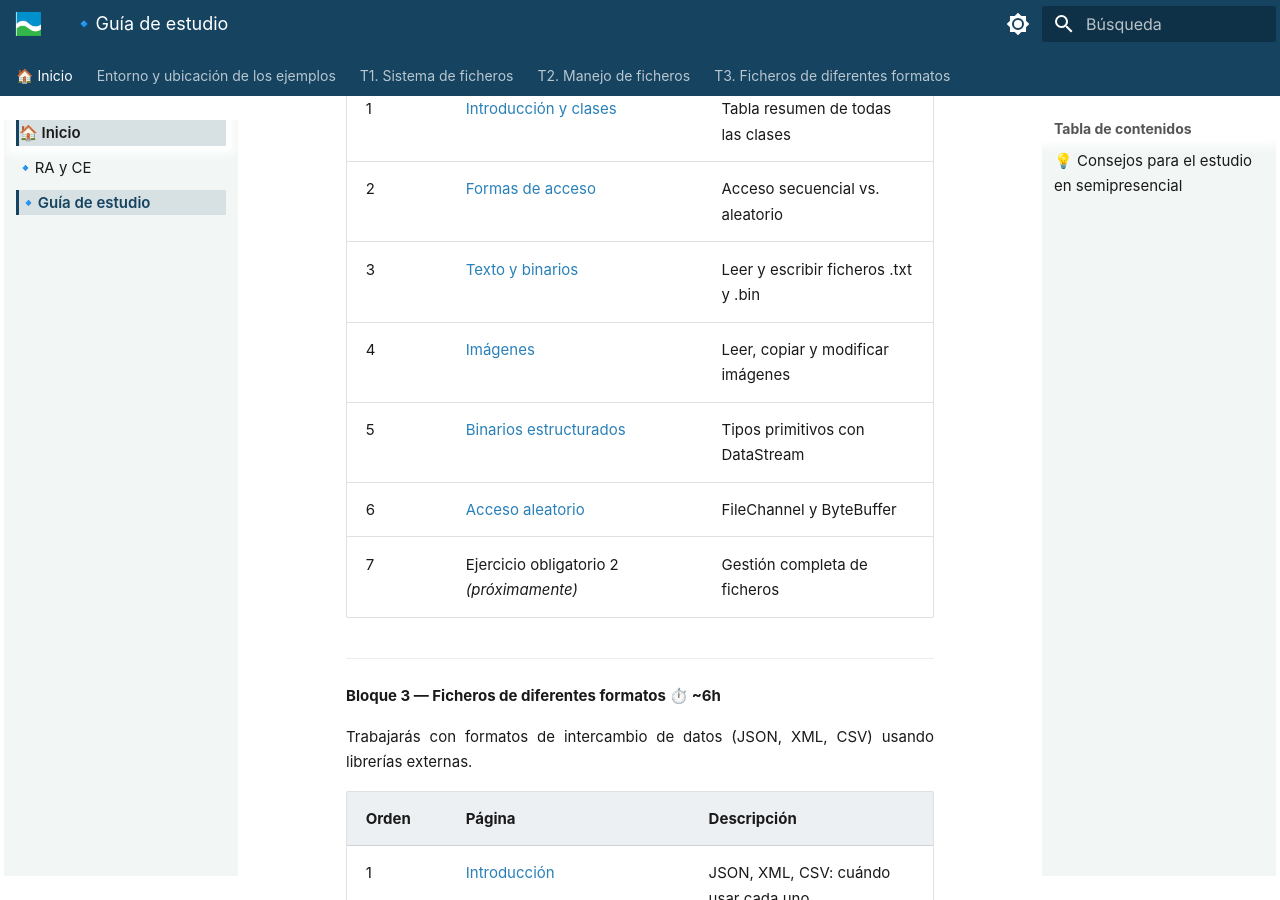
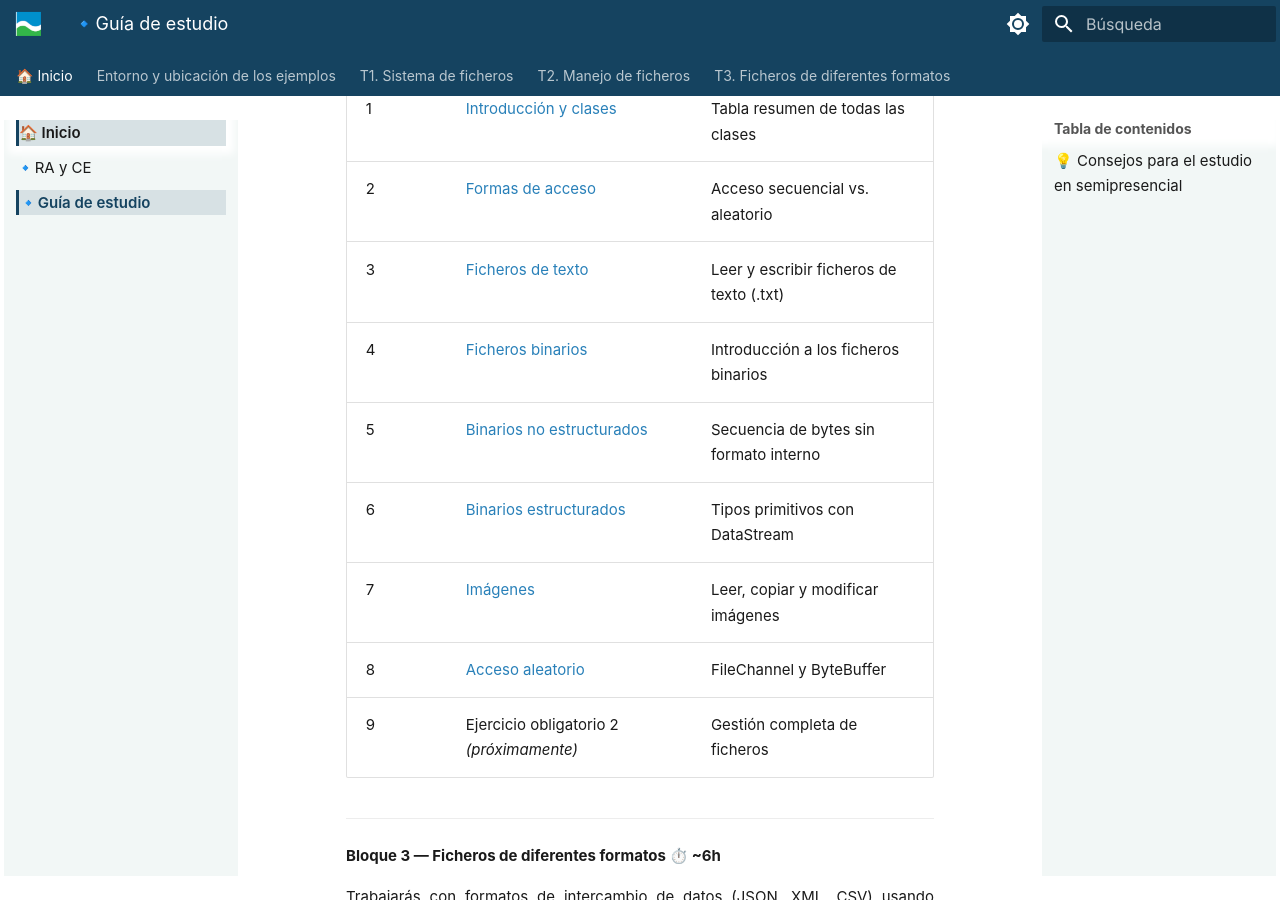
Before and after one commit to asalvadorc/AD_Ficheros_, an MkDocs documentation site: the page built from docs/guia_estudio.md, in a window 1280 px wide and 900 px high, scrolled down 892 px. Built offline with MkDocs 1.6.1 and Material for MkDocs 9.7.7, drawn with Linux system fonts in a browser that asks for light colours.

Commit message:
sin huerfanos

```diff
--- a/docs/guia_estudio.md
+++ b/docs/guia_estudio.md
@@ -22,11 +22,13 @@ Aprenderás a leer y escribir ficheros de texto, binarios, imágenes y a hacer a
 |-------|--------|-------------|
 | 1 | [Introducción y clases](T2_Gestion_del_contenido/resumen.md) | Tabla resumen de todas las clases |
 | 2 | [Formas de acceso](T2_Gestion_del_contenido/formas_acceso.md) | Acceso secuencial vs. aleatorio |
-| 3 | [Texto y binarios](T2_Gestion_del_contenido/texto_binarios.md) | Leer y escribir ficheros .txt y .bin |
-| 4 | [Imágenes](T2_Gestion_del_contenido/ficheros_imagen.md) | Leer, copiar y modificar imágenes |
-| 5 | [Binarios estructurados](T2_Gestion_del_contenido/binarios_estructurados.md) | Tipos primitivos con DataStream |
-| 6 | [Acceso aleatorio](T2_Gestion_del_contenido/acceso_aleatorio.md) | FileChannel y ByteBuffer |
-| 7 | Ejercicio obligatorio 2 *(próximamente)* | Gestión completa de ficheros |
+| 3 | [Ficheros de texto](T2_Gestion_del_contenido/lectura_escritura_texto.md) | Leer y escribir ficheros de texto (.txt) |
+| 4 | [Ficheros binarios](T2_Gestion_del_contenido/lectura_escritura_binaria.md) | Introducción a los ficheros binarios |
+| 5 | [Binarios no estructurados](T2_Gestion_del_contenido/binarios_no_estructurados.md) | Secuencia de bytes sin formato interno |
+| 6 | [Binarios estructurados](T2_Gestion_del_contenido/binarios_estructurados.md) | Tipos primitivos con DataStream |
+| 7 | [Imágenes](T2_Gestion_del_contenido/ficheros_imagen.md) | Leer, copiar y modificar imágenes |
+| 8 | [Acceso aleatorio](T2_Gestion_del_contenido/acceso_aleatorio.md) | FileChannel y ByteBuffer |
+| 9 | Ejercicio obligatorio 2 *(próximamente)* | Gestión completa de ficheros |
 
 ---
 
--- a/mkdocs.yml
+++ b/mkdocs.yml
@@ -1,7 +1,6 @@
 site_name: AD - Acceso a Datos - Ficheros
 not_in_nav: |
   T2_Gestion_del_contenido/ejercicios.md
-  T2_Gestion_del_contenido/texto_binarios.md
   T3_Formatos_diferentes/ejercicios.md
   examen/*
 copyright: >
```
Also changed, not shown: docs/T2_Gestion_del_contenido/texto_binarios.md (deleted, +0 -141 lines), docs/T1_Portada.png (deleted), docs/T1_Sistema_de_ficheros/paquetes.png (deleted), docs/T1_Sistema_de_ficheros/tiposficheros_moderno_es.jpg (deleted), docs/T2_Gestion_del_contenido/ale.png (deleted), docs/T2_Gestion_del_contenido/paquetes.png (deleted), docs/T2_Gestion_del_contenido/sec.png (deleted), docs/T3_Formatos_diferentes/ejemplos_intercambio.png (deleted), docs/T3_Formatos_diferentes/formatos.png (deleted), docs/T3_Formatos_diferentes/new_project_gradle.png (deleted), docs/T3_Formatos_diferentes/paquetes.png (deleted), docs/assets/logocaminas.png (deleted), docs/image-2.png (deleted), docs/image-3.png (deleted), 3 more files.
